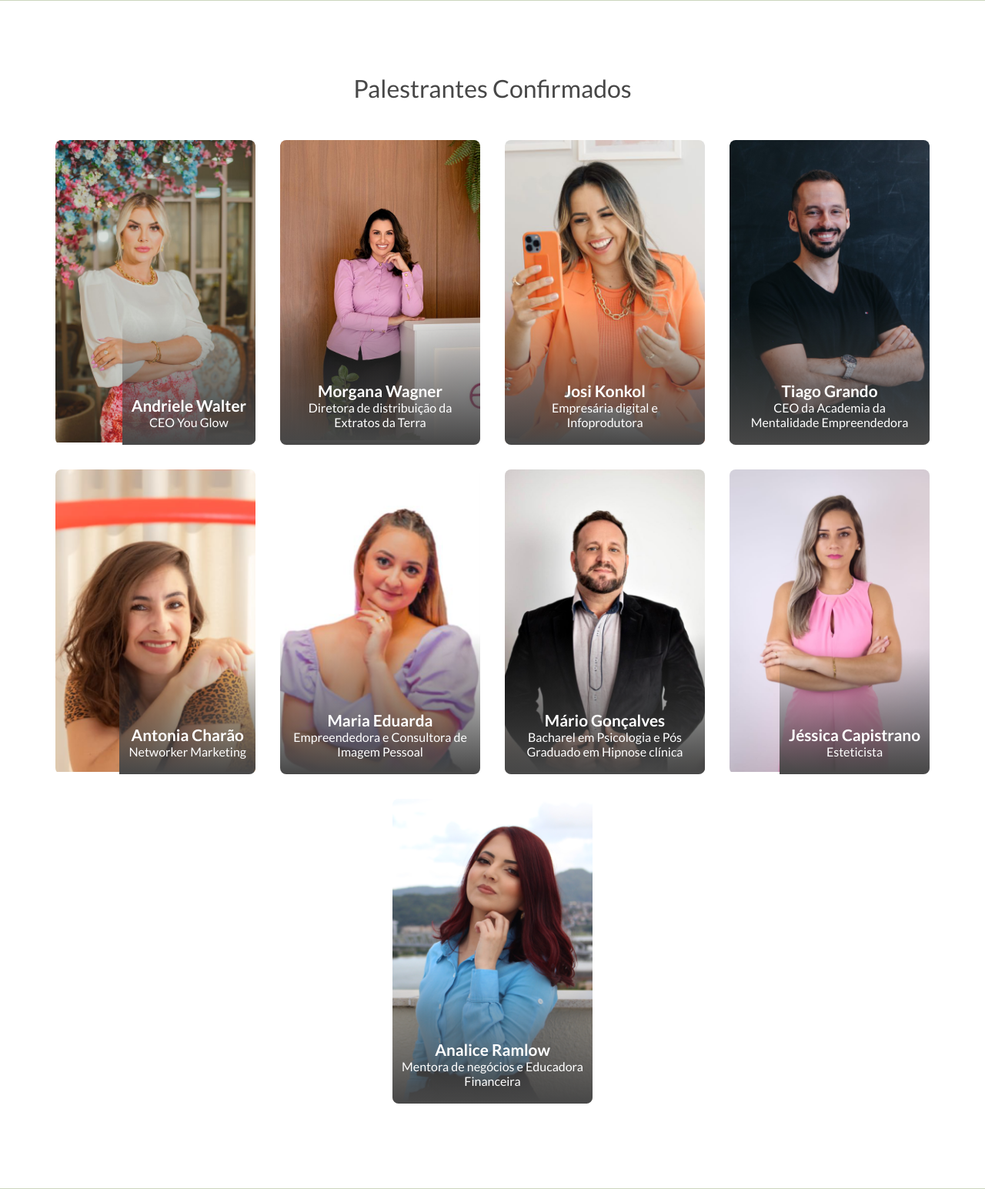
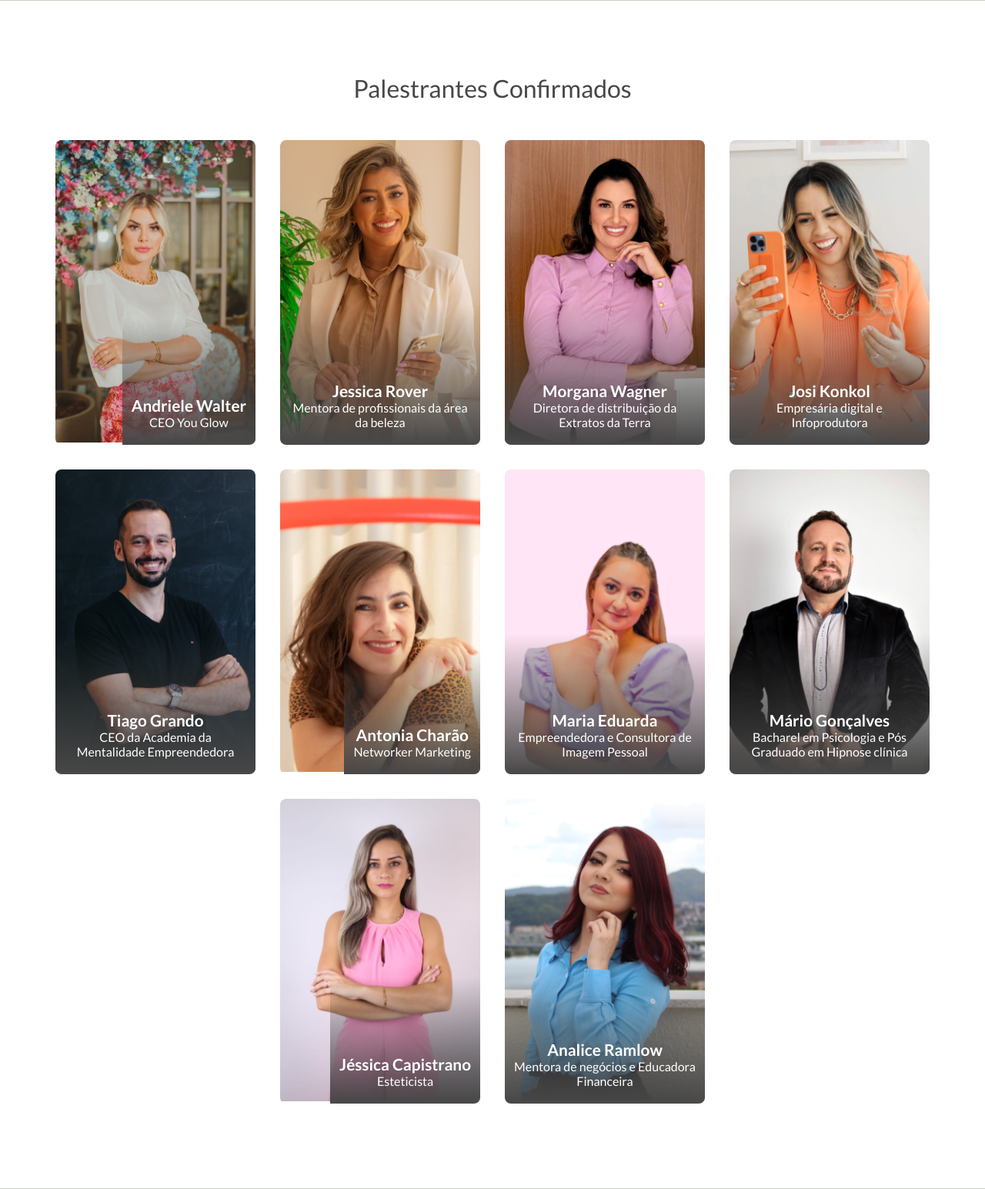
Before and after one commit to patrickhpgc/conexaoEmpreendedora, a PHP site: page / in a window 1280 px wide. Shown: the part 2099-3644 px from the top of the page at 77% size. Run offline with PHP 8.4, Linux system fonts and the light colour scheme; some libraries are stand-ins or nearby versions.

Commit message:
new person[adding new person card of speakers]

```diff
--- a/index.php
+++ b/index.php
@@ -191,7 +191,29 @@
                     </div>
 
                     <div class="card-4">
-                        <img src="assets/media/morgana.jpeg" alt="Andriele Walter">
+                        <img src="assets/media/jessica_rover.png" alt="Jessica Rover">
+                        <div class="hover-description text-grey">
+                            <div class="text-1">
+                                <p>
+                                    Jessica Rover,
+                                </p>
+                                <p class="mt-1">
+                                    Mentora de profissionais da área da beleza, graduada em Cosmetologia e Estética, 10 anos de atendimento ao cliente. </p>
+                                <p class="mt-1">
+                                    Ensina mulheres a se tornarem poderosas na sua postura profissional e a oferecer um atendimento padrão 5 estrelas para suas clientes. </p>
+                            </div>
+                            <div class="div-social">
+                                <a href="https://www.instagram.com/jessicaroverr/?hl=pt-br" class="text-grey text-2" target="_blank"><i class="fa-brands fa-instagram mr-1"></i>jessicaroverr</a>
+                            </div>
+                        </div>
+                        <div class="border-name text-white">
+                            <span class="text-2 text-bold">Jessica Rover</span>
+                            <span>Mentora de profissionais da área da beleza</span>
+                        </div>
+                    </div>
+
+                    <div class="card-4">
+                        <img src="assets/media/morgana.png" alt="Morgana Wagner">
                         <div class="hover-description text-grey">
                             <div class="text-1">
                                 <p>
```
Also changed, not shown: assets/media/jessica_rover.png (added), assets/media/maria.png, assets/media/morgana.jpeg (deleted), assets/media/morgana.png (added).
